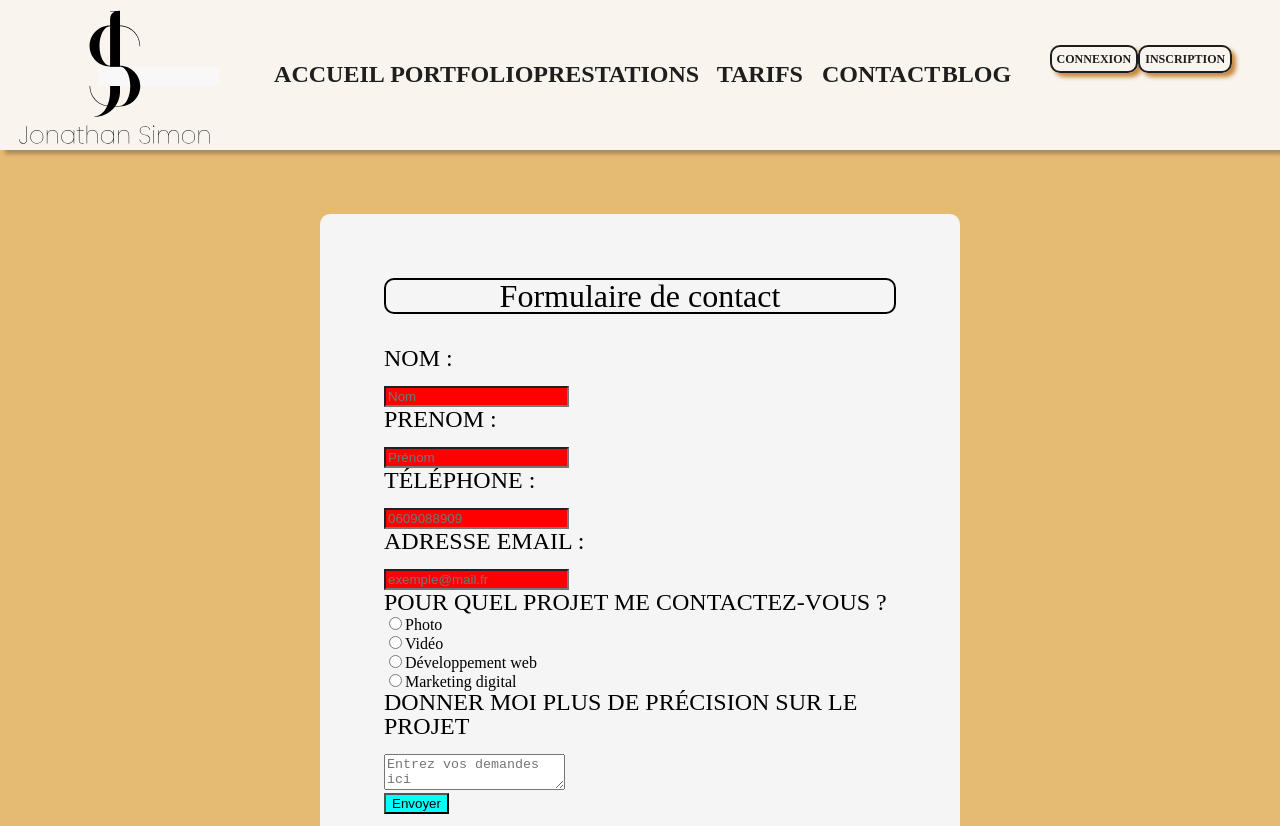
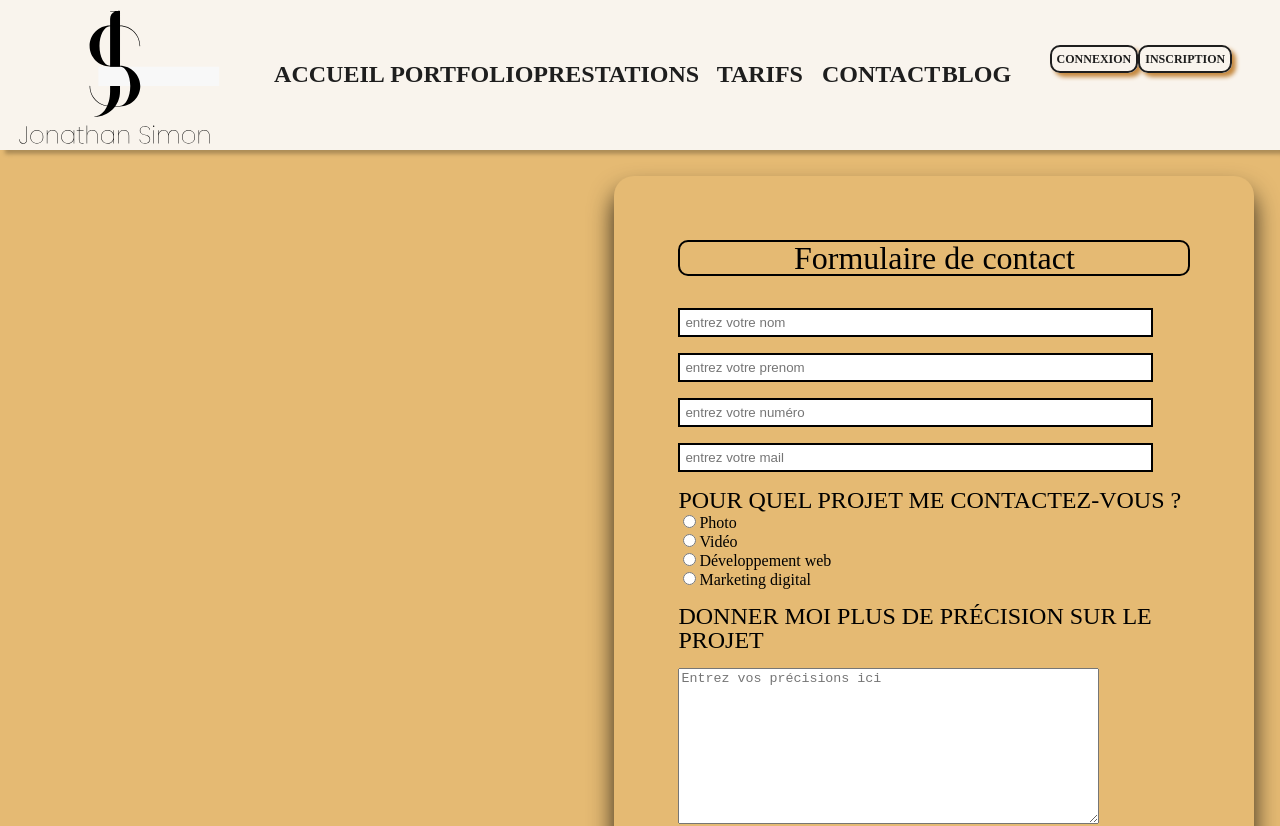
Before and after one commit to Lekobz1/portfolio, a Vue app: page /contact in a window 1280 px wide. Shown: the top 826 px of the page. Built offline with nearby package versions, Linux system fonts and the light colour scheme.

Commit message:
modif form

```diff
--- a/src/components/Formulaire.vue
+++ b/src/components/Formulaire.vue
@@ -1,47 +1,46 @@
 <template>
+
   <div class="form">
+    <div>
     <h1>Formulaire de contact</h1>
     <br /><br />
     <form action="" method="" class="formulaire">
       <div class="nom">
-        <label class="txt" for="nom">Nom : </label>
-        <br><br>
-        <input type="text" id="nom" placeholder="Nom" aria-required="true" />
+        <input type="text" id="input" placeholder="entrez votre nom" aria-required="true" />
       </div>
+      <br>
       <div class="prenom">
-        <label class="txt" for="prenom">Prenom :</label>
-        <br><br>
-        <input type="text" id="prenom" placeholder="Prénom" />
+        <input type="text" id="input" placeholder="entrez votre prenom" aria-required="true" />
       </div>
+      <br>
       <div class="tel">
-        <label class="txt" for="tel">Téléphone : </label>
-        <br><br>
-        <input type="tel" id="tel" placeholder="0609088909" />
+        <input type="tel" id="input" placeholder="entrez votre numéro" aria-required="true" />
       </div>
+      <br>
       <div class="mail">
-        <label class="txt" for="email"> Adresse email :</label>
-        <br><br>
-        <input type="email" id="email" placeholder="exemple@mail.fr" />
+        <input type="email" id="input" placeholder="entrez votre mail" aria-required="true" />
       </div>
+      <br>
       <div class="projet">
         <label class="txt" for="choixQ1">Pour quel projet me contactez-vous ?</label>
         <div>
-          <input type="radio" id="photo" name="choixQ1"  value="Photo" v-model="selectedProject"/>
+          <input type="radio" id="checkbox" name="choixQ1"  value="Photo" v-model="selectedProject"/>
           <label for="photo">Photo</label>
         </div>
         <div>
-          <input type="radio" id="video" name="choixQ2" value="Video" v-model="selectedProject" />
+          <input type="radio" id="checkbox" name="choixQ2" value="Video" v-model="selectedProject" />
           <label for="video">Vidéo</label>
         </div>
         <div>
-          <input type="radio" id="devWeb" name="choixQ3" value="Developpement web" v-model="selectedProject" />
+          <input type="radio" id="checkbox" name="choixQ3" value="Developpement web" v-model="selectedProject" />
           <label for="devWeb">Développement web</label>
         </div>
         <div>
-          <input type="radio" id="devWeb" name="choixQ4" value="Marketing digital" v-model="selectedProject" />
+          <input type="radio" id="checkbox" name="choixQ4" value="Marketing digital" v-model="selectedProject" />
           <label for="devWeb">Marketing digital</label>
         </div>
       </div>
+
       <div class="detail" v-if="selectedProject === 'Photo'">
           <label class="txt" for="choixQ1">Quel est votre projet photo ?</label>
           <br><br>
@@ -52,6 +51,7 @@
             <option>clip</option>
           </select>
       </div>
+
       <div  class="detail" v-if="selectedProject === 'Video'">
           <label class="txt" for="choixQ2">Quel est votre projet video?</label>
           <br><br>
@@ -61,6 +61,7 @@
             <option>Vehicule</option>
           </select>
       </div>
+
       <div v-if="selectedProject === 'Developpement web'" class="detail">
           <label class="txt" for="choixQ3">Quel est votre projet web ?</label>
           <br><br>
@@ -71,6 +72,7 @@
             <option>Autre(precisez dans les commentaires)</option>
           </select>
       </div>
+
       <div v-if="selectedProject === 'Marketing digital'" class="detail">
           <label class="txt" for="choixQ3">Quel accompagnement souhaitez-vous ?</label>
           <br><br>
@@ -82,20 +84,26 @@
             <option>Autre(precisez dans les commentaires)</option>
           </select>
       </div>
+      <br>
       <div class="commentaire">
         <label class="txt" for="story">donner moi plus de précision sur le projet</label>
         <br><br>
         <textarea
           id="story"
           name="story"
+          rows="10"
+          cols="50"
           minlength="50"
           maxlength="250"
-          placeholder="Entrez vos demandes ici"
+          placeholder="Entrez vos précisions ici"
         ></textarea>
       </div>
+      <br><br>
       <button class="valider" type="submit">Envoyer</button>
     </form>
   </div>
+  </div>
+
 </template>
 
 <script>
@@ -117,6 +125,8 @@ h1 {
   border-radius: 10px;
 }
 
+
+
 .form {
   padding: 5%;
   display: block;
@@ -125,11 +135,15 @@ h1 {
   max-width: 40%;
   min-width: 40%;
   height: 80%;
-  /* box-shadow: 0 15px 25px rgba(0, 0, 0, 0.6); */
-  border-radius: 10px;
+  box-shadow: 0 15px 25px rgba(0, 0, 0, 0.8);
+  border-radius: 20px;
   background-color: whitesmoke;
-  margin-top: 5%;
-  margin-bottom: 5%;
+  margin-top: 2%;
+  margin-bottom: 2%;
+  margin-right: 2%;
+  float: right;
+  background-color: rgba(229, 186, 115);
+
 }
 
 .txt{
@@ -142,14 +156,23 @@ h1 {
   flex-direction: row;
 }
 
-input{
-  background-color: red;
+#input{
+  border: 2px solid black;
+  width: 90%;
+  padding: 5px;
+  justify-content: center;
 }
+
+#input:hover{
+  background-color: orangered;
+}
+
 .valider{
-  background-color: aqua;
+
 }
+
 .valider:hover{
-  background-color: red;
+  background-color: brown;
 }
 
 
```
